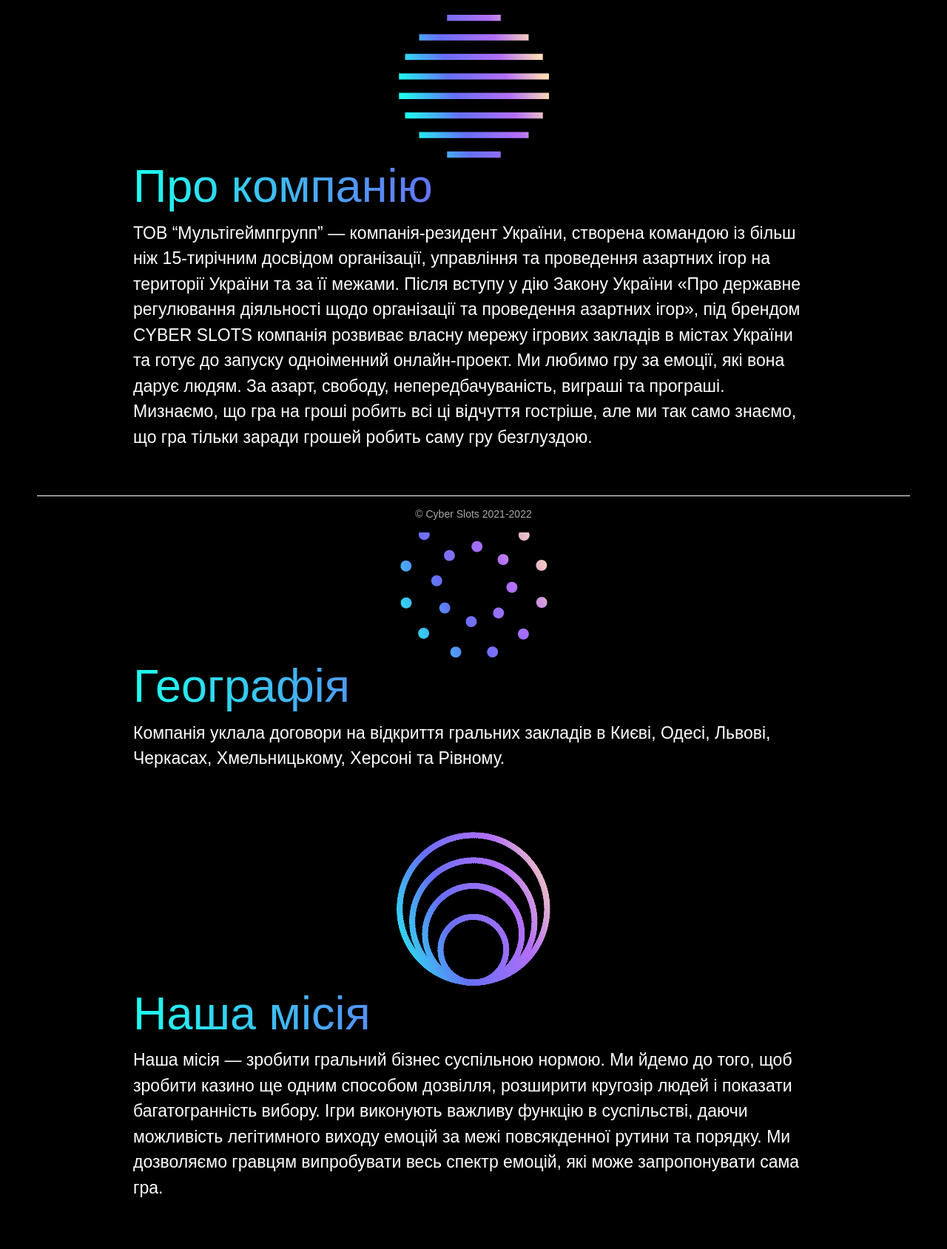
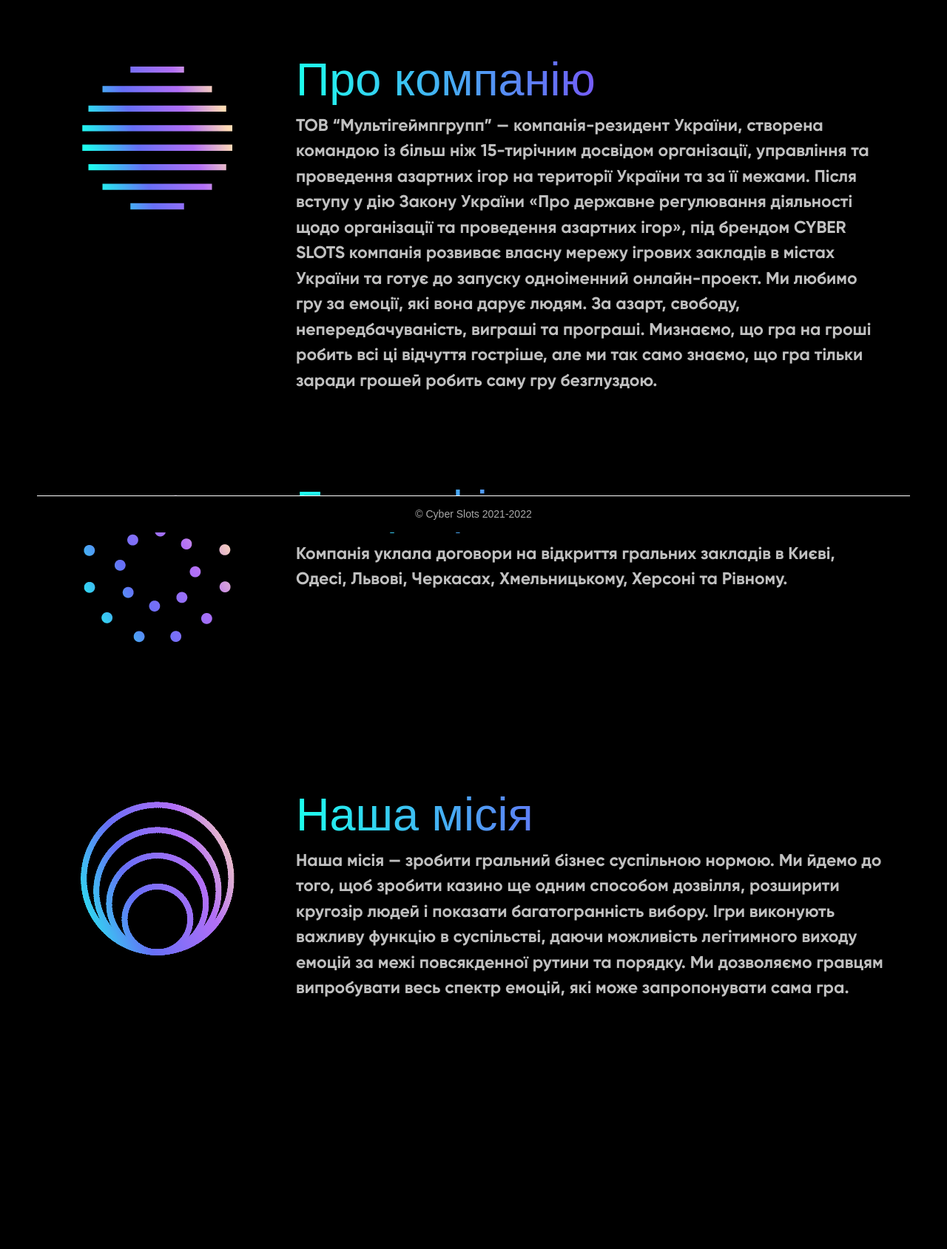
Before and after one commit to pudka/casino, a Flask app: page /about in a window 1280 px wide. Shown: the part 80-1769 px from the top of the page at 74% size. After the commit the page ends 1428 px from the top, so only its background shows below. Run offline with Flask 2, Linux system fonts and the light colour scheme; some libraries are stand-ins or nearby versions.

Commit message:
Fixed about page.

```diff
--- a/casino_app/static/about.css
+++ b/casino_app/static/about.css
@@ -1,26 +1,42 @@
+@font-face {
+    font-family: Gilroy-Bold;
+    src: url('fonts/Gilroy/Gilroy-Bold.otf');
+}
+
+.block_font_image{
+    text-align: center;
+}
+
+.description_font {
+    flex: 1;
+}
+
 .text__image{
     max-width: 100%;
-    text-align: left;
+    padding-top: 10px;
 }
 
 .body__text {
     font-size: 23px;
+    font-family: Gilroy-Bold;
+    color: #c0c0c0;
 }
 
 .space-me{
     display: flex;
     justify-content: space-around;
-    margin: 0px auto;
+    margin: 50px 0px 50px 0px;
     padding: 0px 0px 50px 0px;
-    width: 100%;
+    max-width: 100%;
     height: 100%;
     position:relative;
-    color: white;
 }
 
 @media (max-width:767px){
-    .body__text{
-        font-size: 16px;
+    .space-me {
+        margin-top: 10px;
+        margin-bottom: 10px;
+        padding-bottom: 5px;
     }
 
     .text__image{
@@ -29,6 +45,14 @@
         padding: 0px 0px 10px 0px;
     }
 
+    .body__text{
+        font-size: 18px;
+        font-family: Gilroy-Bold;
+        color: #c0c0c0;
+    }
+
+
+
     .color-h {
         font-size: 35px;
         text-align: center;
--- a/casino_app/templates/about.html
+++ b/casino_app/templates/about.html
@@ -7,13 +7,13 @@
 {% block content %}
 <div class="container">
     <div class="row space-me">
-        <div class="col-md-2 text__image" >
-            <img src="{{ url_for('static', filename='images/pattern2.png') }}" alt="Girl in a jacket">
+        <div class="col-md-3 block_font_image" >
+            <img class="text__image" src="{{ url_for('static', filename='images/pattern2.png') }}" alt="CYBER SLOTS">
         </div>
-        <div class="col-md-10">
+        <div class="col-md-9 description_font">
             <h2 class="color-h">{{ _('Про компанію') }}</h2>
             <p class="body__text">
-                ТОВ “Мультігеймпгрупп” — компанія-резидент України, створена
+            {{ _('ТОВ “Мультігеймпгрупп” — компанія-резидент України, створена
                 командою із більш ніж 15-тирічним досвідом організації, управління
                 та проведення азартних ігор на території України та за її межами. Після вступу у дію Закону України
                 «Про державне регулювання діяльності щодо організації та проведення азартних ігор», під брендом CYBER SLOTS
@@ -21,38 +21,36 @@
                 онлайн-проект. Ми любимо гру за емоції, які вона дарує людям.
                 За азарт, свободу, непередбачуваність, виграші та програші. Мизнаємо,
                 що гра на гроші робить всі ці відчуття гостріше, але ми так само знаємо,
-                що гра тільки заради грошей робить саму гру безглуздою.
+                що гра тільки заради грошей робить саму гру безглуздою. ') }}
             </p>
         </div>
     </div>
-    <p></p>
     <div class="row space-me">
-        <div class="col-md-2 text__image" >
-            <img src="{{ url_for('static', filename='images/pattern5.png') }}" alt="Girl in a jacket">
+        <div class="col-md-3 block_font_image" >
+            <img class="text__image" src="{{ url_for('static', filename='images/pattern5.png') }}" alt="CYBER SLOTS">
         </div>
-        <div class="col-md-10">
+        <div class="col-md-9 description_font">
             <h2 class="color-h">{{ _('Географія') }}</h2>
             <p class="body__text">
-                Компанія уклала договори на відкриття гральних закладів в Києві, Одесі, Львові, Черкасах,
-                Хмельницькому, Херсоні та Рівному.
+            {{ _('Компанія уклала договори на відкриття гральних закладів в Києві, Одесі, Львові, Черкасах,
+                Хмельницькому, Херсоні та Рівному. ') }}
             </p>
         </div>
     </div>
-    <p></p>
     <div class="row space-me">
-        <div class="col-md-2 text__image" >
-            <img src="{{ url_for('static', filename='images/pattern1.png') }}" alt="Girl in a jacket">
+        <div class="col-md-3 block_font_image" >
+            <img class="text__image" src="{{ url_for('static', filename='images/pattern1.png') }}" alt="CYBER SLOTS">
         </div>
-        <div class="col-md-10">
+        <div class="col-md-9 description_font">
             <h2 class="color-h">{{ _('Наша місія') }}</h2>
             <p class="body__text">
-                Наша місія — зробити гральний бізнес суспільною нормою. Ми йдемо до того,
+            {{ _('Наша місія — зробити гральний бізнес суспільною нормою. Ми йдемо до того,
                 щоб зробити казино ще одним способом дозвілля, розширити кругозір людей і
                 показати багатогранність вибору.
 
                 Ігри виконують важливу функцію в суспільстві, даючи можливість легітимного виходу емоцій за межі
                 повсякденної рутини та порядку. Ми дозволяємо гравцям випробувати весь спектр емоцій,
-                які може запропонувати сама гра.
+                які може запропонувати сама гра.') }}
             </p>
         </div>
     </div>
```
